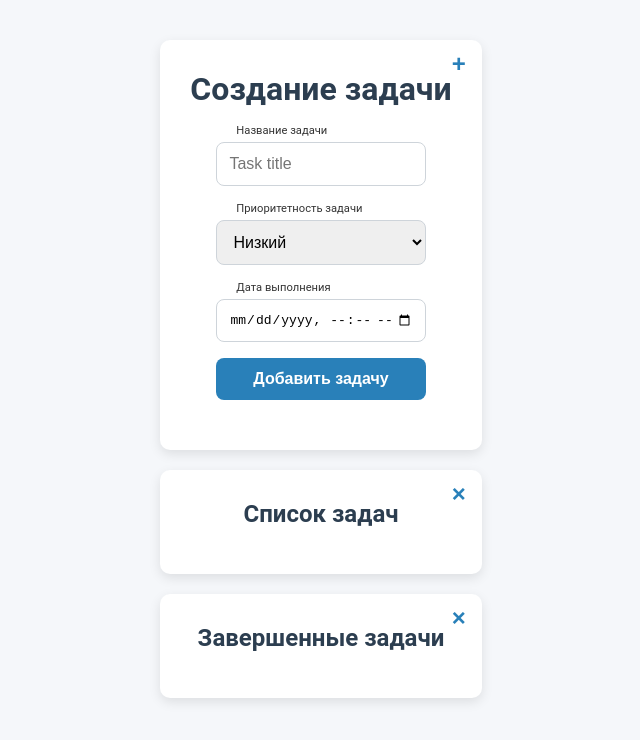
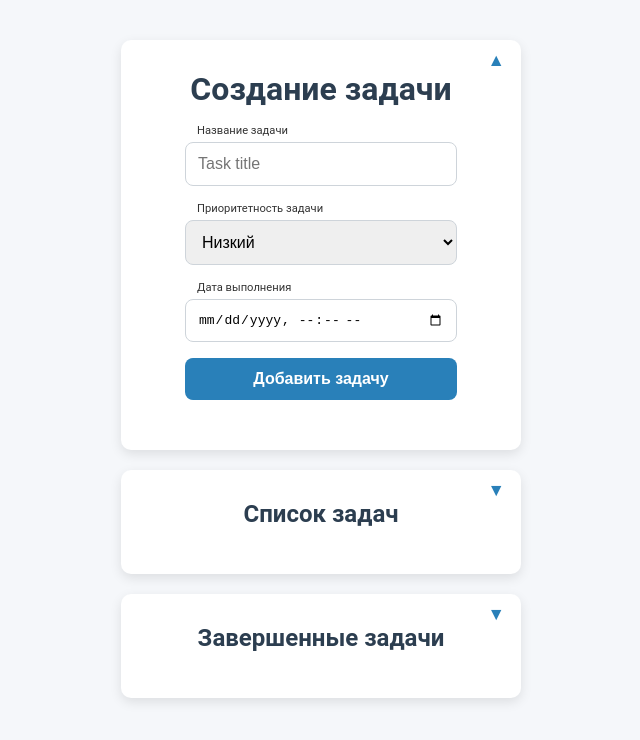
Before and after one commit to MartynHiroshi/todo-list, a React (Vite) app: page / in a window 1280 px wide. Shown: the top 740 px of the page, without its empty margins (319-959 px from the left). Built offline with nearby package versions, Linux system fonts and the light colour scheme.

Commit message:
Рефакторинг по замечаниям

```diff
--- a/src/App.jsx
+++ b/src/App.jsx
@@ -4,26 +4,19 @@ import OpenedTaskContainer from "./containers/OpenedTaskContainer";
 import CompletedTaskContainer from "./containers/CompletedTaskContainer";
 
 export default function App() {
-  const [isOpened, setIsCollapsed] = useState({
-    createSection: true,
-    openedSection: false,
-    completedSection: false,
-  });
+  // const [isOpened, setIsCollapsed] = useState({
+  //   createSection: true,
+  //   openedSection: false,
+  //   completedSection: false,
+  // });
   const [taskList, setTaskList] = useState([]);
-  let containerId = 0;
 
   const containers = [CreateTaskContainer, OpenedTaskContainer, CompletedTaskContainer];
 
   return (
     <div className="app">
-      {containers.map((Component) => (
-        <Component
-          key={containerId++}
-          isOpened={isOpened}
-          setIsCollapsed={setIsCollapsed}
-          taskList={taskList}
-          setTaskList={setTaskList}
-        ></Component>
+      {containers.map((Component, index) => (
+        <Component key={Component + index} taskList={taskList} setTaskList={setTaskList}></Component>
       ))}
     </div>
   );
--- a/src/containers/CompletedTaskContainer.jsx
+++ b/src/containers/CompletedTaskContainer.jsx
@@ -1,12 +1,15 @@
+import { useState } from "react";
 import CollapseButton from "../elements/CollapseButton";
 import Task from "../elements/Task";
 
-export default function CompletedTaskContainer({ isOpened, setIsCollapsed, taskList, setTaskList }) {
+export default function CompletedTaskContainer({ taskList, setTaskList }) {
+  const [isOpened, setIsOpened] = useState(false);
+
   return (
     <div className="completed-task-container">
       <h2>Завершенные задачи</h2>
-      <CollapseButton isOpened={isOpened} setIsCollapsed={setIsCollapsed} sectionName="completedSection" />
-      {isOpened["completedSection"] && (
+      <CollapseButton isOpened={isOpened} onClick={() => setIsOpened((prev) => !prev)} />
+      {isOpened && (
         <ul className="task-list">
           {taskList
             .filter((task) => task.isCompleted)
--- a/src/containers/CreateTaskContainer.jsx
+++ b/src/containers/CreateTaskContainer.jsx
@@ -1,12 +1,14 @@
 import { useState } from "react";
 import CollapseButton from "../elements/CollapseButton";
 
-export default function CreateTaskContainer({ isOpened, setIsCollapsed, taskList, setTaskList }) {
+export default function CreateTaskContainer({ taskList, setTaskList }) {
+  const [isOpened, setIsOpened] = useState(true);
+
   return (
     <div className="task-container">
       <h1>Создание задачи</h1>
-      <CollapseButton isOpened={isOpened} setIsCollapsed={setIsCollapsed} sectionName="createSection" />
-      {isOpened["createSection"] && <TaskForm taskList={taskList} setTaskList={setTaskList} />}
+      <CollapseButton isOpened={isOpened} onClick={() => setIsOpened((prev) => !prev)} />
+      {isOpened && <TaskForm taskList={taskList} setTaskList={setTaskList} />}
     </div>
   );
 }
--- a/src/containers/OpenedTaskContainer.jsx
+++ b/src/containers/OpenedTaskContainer.jsx
@@ -1,86 +1,65 @@
-import { useState } from "react";
+import { useState, useEffect, useCallback } from "react";
 import CollapseButton from "../elements/CollapseButton";
 import Task from "../elements/Task";
+import CustomSelect from "../elements/CustomSelect";
 
-export default function OpenedTaskContainer({ isOpened, setIsCollapsed, taskList, setTaskList }) {
+const sortOptions = [
+  { value: "id", label: "По номеру задачи" },
+  { value: "date", label: "По дате" },
+  { value: "priority", label: "По приоритетности" },
+];
+const sortDirectionOptions = [
+  { value: "asc", label: "↑" },
+  { value: "desc", label: "↓" },
+];
+
+export default function OpenedTaskContainer({ taskList, setTaskList }) {
   const [sortType, setSortType] = useState("id");
   const [sortDirection, setSortDirection] = useState("asc");
+  const [isOpened, setIsOpened] = useState(false);
 
-  function handleSortChange(currentType, currentDirection) {
-    const sortFunctions = {
-      id: sortById,
-      date: sortByDate,
-      priority: sortByPriority,
-    };
-    // вместо свича можно сделать объект и вызывать на его поля () получая такую функцию
-    sortFunctions[currentType]?.(currentDirection);
-  }
+  const handleSortChange = useCallback(
+    (currentType, currentDirection) => {
+      const sortFunctions = {
+        id: sortById,
+        date: sortByDate,
+        priority: sortByPriority,
+      };
+      sortFunctions[currentType]?.(currentDirection, setTaskList);
+    },
+    // сюда кладем лист что бы при добавлении задачи она  встала в необходимое место при выбранном типе сортировки а не упала в конец
+    [setTaskList]
+  );
 
-  function sortById(currentDirection) {
-    setTaskList((prev) =>
-      [...prev].sort((a, b) => {
-        return currentDirection === "asc" ? a.id - b.id : b.id - a.id;
-      })
-    );
-  }
-
-  function sortByDate(currentDirection) {
-    setTaskList((prev) =>
-      [...prev].sort((a, b) => {
-        return currentDirection === "asc" ? new Date(a.deadline) - new Date(b.deadline) : new Date(b.deadline) - new Date(a.deadline);
-      })
-    );
-  }
-
-  function sortByPriority(currentDirection) {
-    const priorityOrder = { low: 1, medium: 2, high: 3 };
-
-    setTaskList((prev) =>
-      [...prev].sort((a, b) => {
-        return currentDirection === "asc"
-          ? priorityOrder[a.priority] - priorityOrder[b.priority]
-          : priorityOrder[b.priority] - priorityOrder[a.priority];
-      })
-    );
-  }
+  useEffect(() => {
+    handleSortChange(sortType, sortDirection);
+  }, [sortType, sortDirection, handleSortChange]);
 
   return (
     <div className="task-container">
       <h2>Список задач</h2>
-      <CollapseButton isOpened={isOpened} setIsCollapsed={setIsCollapsed} sectionName="openedSection" />
-      {isOpened["openedSection"] && (
+      <CollapseButton isOpened={isOpened} onClick={() => setIsOpened((prev) => !prev)} />
+      {isOpened && (
         <>
           <div className="sort-controls">
-            <select
+            <CustomSelect
+              options={sortOptions}
+              value={sortType}
               className="sort-button"
-              value={sortType}
-              name="sortType"
-              id="sortType"
               onChange={(event) => {
                 const newType = event.target.value;
                 setSortType(newType);
-                handleSortChange(newType, sortDirection);
               }}
-            >
-              <option value="date">По дате</option>
-              <option value="priority">По приоритетности</option>
-              <option value="id">По номеру задачи</option>
-            </select>
-
-            <select
+            />
+            <CustomSelect
+              options={sortDirectionOptions}
+              value={sortDirection}
               className="sort-button"
-              value={sortDirection}
-              name="sortDirection"
-              id="sortDirection"
               onChange={(event) => {
                 const newDirection = event.target.value;
                 setSortDirection(newDirection);
-                handleSortChange(sortType, newDirection);
               }}
-            >
-              <option value="asc">&uarr;</option>
-              <option value="desc">&darr;</option>
-            </select>
+            />
           </div>
           <ul className="task-list">
             {taskList
@@ -94,3 +73,31 @@ export default function OpenedTaskContainer({ isOpened, setIsCollapsed, taskList
     </div>
   );
 }
+
+function sortById(currentDirection, setTaskList) {
+  setTaskList((prev) =>
+    [...prev].sort((a, b) => {
+      return currentDirection === "asc" ? a.id - b.id : b.id - a.id;
+    })
+  );
+}
+
+function sortByDate(currentDirection, setTaskList) {
+  setTaskList((prev) =>
+    [...prev].sort((a, b) => {
+      return currentDirection === "asc" ? new Date(a.deadline) - new Date(b.deadline) : new Date(b.deadline) - new Date(a.deadline);
+    })
+  );
+}
+
+function sortByPriority(currentDirection, setTaskList) {
+  const priorityOrder = { low: 1, medium: 2, high: 3 };
+
+  setTaskList((prev) =>
+    [...prev].sort((a, b) => {
+      return currentDirection === "asc"
+        ? priorityOrder[a.priority] - priorityOrder[b.priority]
+        : priorityOrder[b.priority] - priorityOrder[a.priority];
+    })
+  );
+}
--- a/src/elements/CollapseButton.jsx
+++ b/src/elements/CollapseButton.jsx
@@ -1,7 +1,7 @@
-export default function CollapseButton({ isOpened, setIsCollapsed, sectionName }) {
+export default function CollapseButton({ isOpened, onClick }) {
   return (
-    <button className="close-button" onClick={() => setIsCollapsed((prev) => ({ ...prev, [sectionName]: !prev[sectionName] }))}>
-      {isOpened[sectionName] ? "+" : "\u00D7"}
+    <button className="close-button" onClick={onClick}>
+      {isOpened ? "▲" : "▼"}
     </button>
   );
 }
--- /dev/null
+++ b/src/elements/CustomSelect.jsx
@@ -0,0 +1,11 @@
+export default function CustomSelect({ options, value, onChange, className = "" }) {
+  return (
+    <select value={value} onChange={onChange} className={className}>
+      {options.map((option) => (
+        <option key={option.value} value={option.value}>
+          {option.label}
+        </option>
+      ))}
+    </select>
+  );
+}
--- a/src/index.css
+++ b/src/index.css
@@ -36,6 +36,7 @@ body {
   border-radius: 10px;
   box-shadow: 0 4px 12px rgba(0, 0, 0, 0.1);
   padding: 30px;
+  width: 400px;
 }
 
 /* Headings */
@@ -79,7 +80,7 @@ h2 {
 .close-button {
   background: none;
   border: none;
-  font-size: 1.5em;
+  font-size: 1.1em;
   font-weight: bold;
   color: #2980b9;
   cursor: pointer;
```
